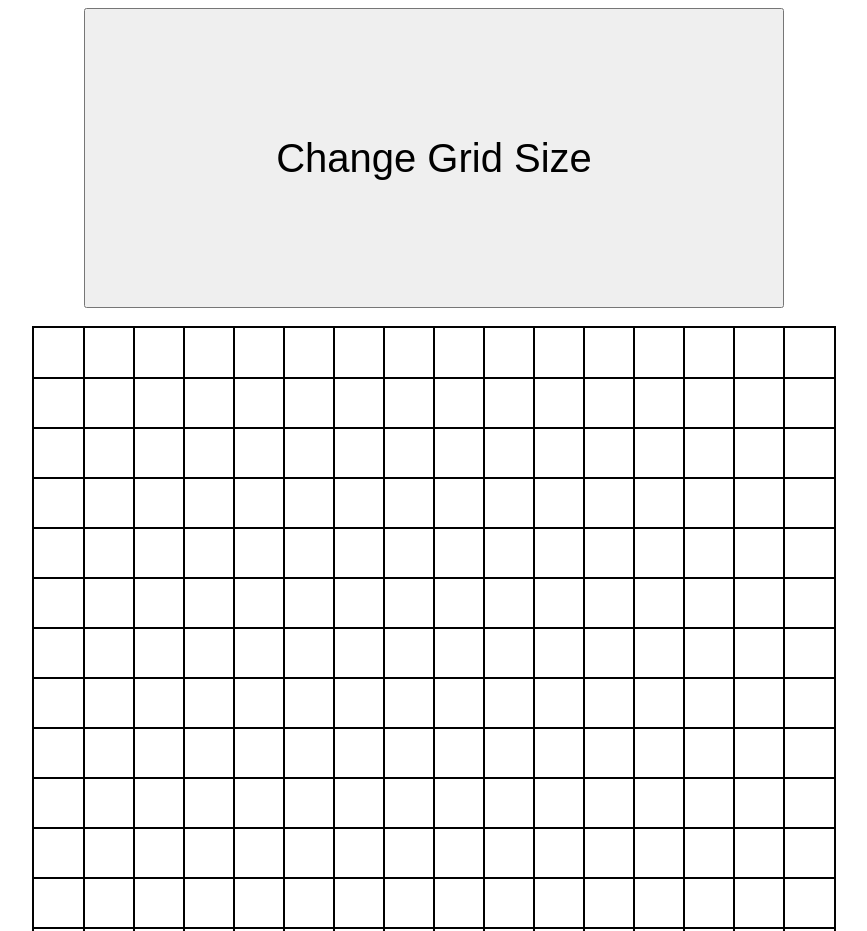
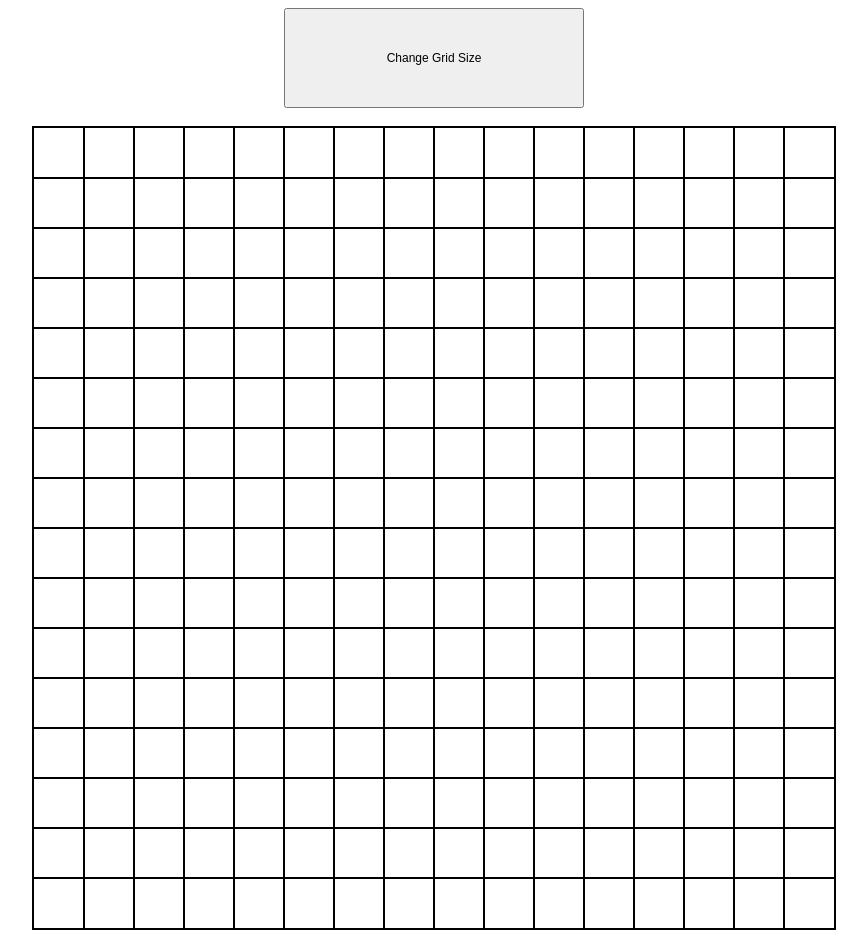
Before and after one commit to DrJuanchi/etch-a-sketch, a plain HTML site: page index.html in a window 1280 px wide. Shown: the top 931 px of the page, without its empty margins (206-1073 px from the left). Drawn offline with Linux system fonts and the light colour scheme.

Commit message:
Update style.css

```diff
--- a/style.css
+++ b/style.css
@@ -6,9 +6,9 @@ body{
 }
 
 button{
-    width: 700px;
-    height: 300px;
-    font-size: 40px;
+    width: 300px;
+    height: 100px;
+    font-size: 12px;
     margin-bottom: 20px;
 }
 
```
